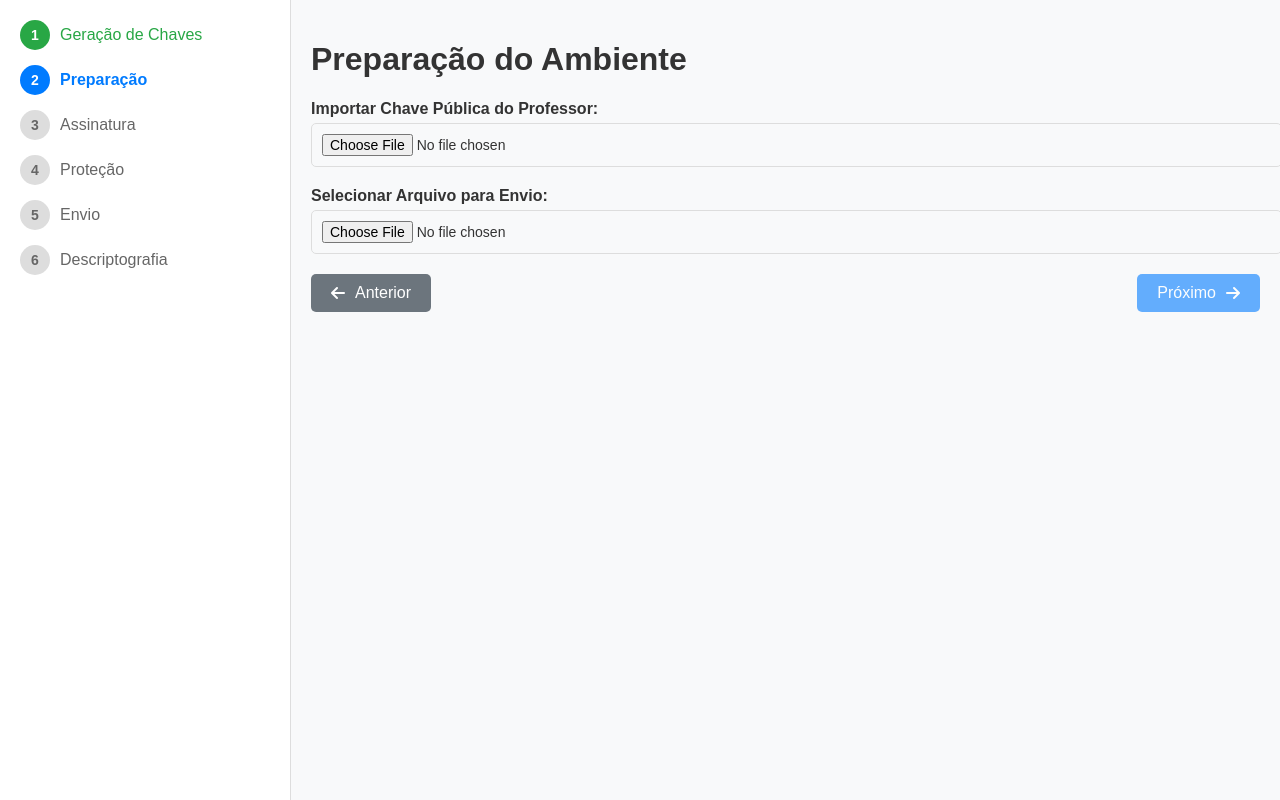
After one commit to gab-2/Sistema-de-Comunicacao-Segura, a Flask app: page /etapa2 in a window 1280 px wide. The commit adds this page. Run offline with Flask 3, Linux system fonts and the light colour scheme.

Commit message:
Criação da Etapa 2 - Preparação

```diff
--- a/app.py
+++ b/app.py
@@ -1,22 +1,25 @@
 from flask import Flask, render_template, request, jsonify, send_file
 from cryptography_module.keys import generate_rsa_keys, generate_aes_key
 import os
+import hashlib
 
 app = Flask(__name__)
 
 # Pasta para salvar os arquivos gerados
 SAVE_DIR = "generated_files"
+UPLOAD_DIR = "uploaded_files"
 os.makedirs(SAVE_DIR, exist_ok=True)
+os.makedirs(UPLOAD_DIR, exist_ok=True)
 
 
 @app.route("/")
 def index():
-    return render_template("etapa1.html")
+    return render_template("etapa1.html", current_step=1)
 
 
 @app.route("/etapa2")
 def etapa2():
-    return render_template("etapa2.html")
+    return render_template("etapa2.html", current_step=2)
 
 
 @app.route("/generate_rsa", methods=["POST"])
@@ -49,6 +52,44 @@ def generate_aes():
     })
 
 
+@app.route("/upload_public_key", methods=["POST"])
+def upload_public_key():
+    if "file" not in request.files:
+        return jsonify({"error": "No file part"}), 400
+    file = request.files["file"]
+    if file.filename == "":
+        return jsonify({"error": "No file selected"}), 400
+    if file:
+        filepath = os.path.join(UPLOAD_DIR, file.filename)
+        file.save(filepath)
+        return jsonify({"message": "File uploaded successfully", "filename": file.filename})
+
+
+@app.route("/upload_file", methods=["POST"])
+def upload_file():
+    if "file" not in request.files:
+        return jsonify({"error": "No file part"}), 400
+    file = request.files["file"]
+    if file.filename == "":
+        return jsonify({"error": "No file selected"}), 400
+    if file:
+        filepath = os.path.join(UPLOAD_DIR, file.filename)
+        file.save(filepath)
+
+        # Calcula o hash SHA-256 do arquivo
+        sha256_hash = hashlib.sha256()
+        with open(filepath, "rb") as f:
+            for byte_block in iter(lambda: f.read(4096), b""):
+                sha256_hash.update(byte_block)
+
+        return jsonify({
+            "message": "File uploaded successfully",
+            "filename": file.filename,
+            "filesize": os.path.getsize(filepath),
+            "hash": sha256_hash.hexdigest()
+        })
+
+
 @app.route("/download/<key_type>")
 def download_key(key_type):
     file_map = {
--- /dev/null
+++ b/static/css/etapa2.css
@@ -0,0 +1,148 @@
+/* Estilo Geral */
+body {
+    font-family: Arial, sans-serif;
+    margin: 0;
+    padding: 0;
+    display: flex;
+    color: #333;
+    background-color: #f8f9fa;
+  }
+
+  .container {
+    display: flex;
+    height: 100vh;
+    width: 100%;
+  }
+
+  /* Sidebar */
+  .sidebar {
+    width: 250px;
+    background-color: #ffffff;
+    padding: 20px;
+    border-right: 1px solid #ddd;
+  }
+
+  .sidebar ul {
+    list-style: none;
+    padding: 0;
+    margin: 0;
+  }
+
+  .sidebar ul li {
+    display: flex;
+    align-items: center;
+    margin-bottom: 15px;
+    font-size: 16px;
+    color: #666;
+  }
+
+  .sidebar ul li .step-circle {
+    display: flex;
+    align-items: center;
+    justify-content: center;
+    width: 30px;
+    height: 30px;
+    border-radius: 50%;
+    margin-right: 10px;
+    background-color: #ddd;
+    color: #666;
+    font-weight: bold;
+    font-size: 14px;
+  }
+
+  /* Etapa Ativa */
+  .sidebar ul li.active {
+    color: #007bff;
+    font-weight: bold;
+  }
+
+  .sidebar ul li.active .step-circle {
+    background-color: #007bff;
+    color: white;
+  }
+
+  /* Etapas Concluídas */
+  .sidebar ul li.completed {
+    color: #28a745;
+  }
+
+  .sidebar ul li.completed .step-circle {
+    background-color: #28a745;
+    color: white;
+  }
+
+  /* Conteúdo */
+  .content {
+    flex: 1;
+    padding: 20px;
+    overflow-y: auto;
+  }
+
+  /* Formulário */
+  .form-group {
+    margin-bottom: 20px;
+  }
+
+  .form-group label {
+    display: block;
+    font-weight: bold;
+    margin-bottom: 5px;
+  }
+
+  .form-group input {
+    width: 100%;
+    padding: 10px;
+    font-size: 14px;
+    border: 1px solid #ddd;
+    border-radius: 5px;
+  }
+
+  /* Informações do Arquivo */
+  .file-info {
+    margin-top: 20px;
+    padding: 15px;
+    background-color: #f9f9f9;
+    border: 1px solid #ddd;
+    border-radius: 5px;
+  }
+
+  .file-info h3 {
+    margin-bottom: 10px;
+  }
+
+  /* Botões */
+  .buttons {
+    display: flex;
+    justify-content: space-between;
+    margin-top: 20px;
+  }
+
+  .btn {
+    padding: 10px 20px;
+    font-size: 16px;
+    cursor: pointer;
+    border: none;
+    border-radius: 5px;
+    display: inline-flex;
+    align-items: center;
+    gap: 10px;
+  }
+
+  .btn.primary {
+    background-color: #007bff;
+    color: white;
+  }
+
+  .btn.secondary {
+    background-color: #6c757d;
+    color: white;
+  }
+
+  .btn:disabled {
+    cursor: not-allowed;
+    opacity: 0.6;
+  }
+
+  .btn:hover:enabled {
+    opacity: 0.9;
+  }
--- /dev/null
+++ b/static/js/etapa2.js
@@ -0,0 +1,51 @@
+// Seletores de Elementos
+const publicKeyUpload = document.getElementById("public-key-upload");
+const fileUpload = document.getElementById("file-upload");
+const fileInfo = document.getElementById("file-info");
+const fileName = document.getElementById("file-name");
+const fileSize = document.getElementById("file-size");
+const fileHash = document.getElementById("file-hash");
+const nextButton = document.getElementById("next-button");
+const previousButton = document.getElementById("previous-button");
+
+// Função para calcular o hash SHA-256
+const calculateHash = async (file) => {
+    const buffer = await file.arrayBuffer();
+    const hashBuffer = await crypto.subtle.digest("SHA-256", buffer);
+    const hashArray = Array.from(new Uint8Array(hashBuffer));
+    return hashArray.map(b => b.toString(16).padStart(2, "0")).join("");
+};
+
+// Atualiza as informações do arquivo selecionado
+fileUpload.addEventListener("change", async (event) => {
+    const file = event.target.files[0];
+    if (file) {
+        // Exibe as informações do arquivo
+        fileName.textContent = file.name;
+        fileSize.textContent = `${(file.size / 1024).toFixed(2)} KB`;
+        fileHash.textContent = await calculateHash(file);
+        fileInfo.style.display = "block";
+
+        // Habilita o botão "Próximo" se a chave pública e o arquivo estiverem selecionados
+        if (publicKeyUpload.files.length > 0) {
+            nextButton.disabled = false;
+        }
+    }
+});
+
+// Habilita o botão "Próximo" ao selecionar uma chave pública
+publicKeyUpload.addEventListener("change", () => {
+    if (fileUpload.files.length > 0) {
+        nextButton.disabled = false;
+    }
+});
+
+// Botão Anterior
+previousButton.addEventListener("click", () => {
+    window.location.href = "/"; // Retorna para a etapa anterior
+});
+
+// Botão Próximo
+nextButton.addEventListener("click", () => {
+    window.location.href = "/etapa3"; // Redireciona para a próxima etapa
+});
--- a/templates/etapa1.html
+++ b/templates/etapa1.html
@@ -5,7 +5,7 @@
     <meta charset="UTF-8">
     <meta name="viewport" content="width=device-width, initial-scale=1.0">
     <title>Sistema de Comunicação Segura</title>
-    <link rel="stylesheet" href="/static/css/style.css">
+    <link rel="stylesheet" href="/static/css/etapa1.css">
     <!-- Biblioteca de ícones -->
     <link rel="stylesheet" href="https://cdnjs.cloudflare.com/ajax/libs/font-awesome/6.0.0-beta3/css/all.min.css">
 </head>
@@ -87,7 +87,7 @@
             </button>
         </main>
     </div>
-    <script src="/static/js/script.js"></script>
+    <script src="/static/js/etapa1.js"></script>
 </body>
 
 </html>
--- /dev/null
+++ b/templates/etapa2.html
@@ -0,0 +1,58 @@
+<!DOCTYPE html>
+<html lang="en">
+<head>
+    <meta charset="UTF-8">
+    <meta name="viewport" content="width=device-width, initial-scale=1.0">
+    <title>Preparação do Ambiente</title>
+    <link rel="stylesheet" href="/static/css/etapa2.css">
+    <!-- Biblioteca de ícones -->
+    <link rel="stylesheet" href="https://cdnjs.cloudflare.com/ajax/libs/font-awesome/6.0.0-beta3/css/all.min.css">
+</head>
+<body>
+    <div class="container">
+        <!-- Menu Lateral -->
+        <nav class="sidebar">
+            <ul id="sidebar-steps">
+                <li data-step="1" class="completed"><span class="step-circle">1</span> Geração de Chaves</li>
+                <li data-step="2" class="active"><span class="step-circle">2</span> Preparação</li>
+                <li data-step="3"><span class="step-circle">3</span> Assinatura</li>
+                <li data-step="4"><span class="step-circle">4</span> Proteção</li>
+                <li data-step="5"><span class="step-circle">5</span> Envio</li>
+                <li data-step="6"><span class="step-circle">6</span> Descriptografia</li>
+            </ul>
+        </nav>
+
+        <!-- Conteúdo Central -->
+        <main class="content">
+            <h1>Preparação do Ambiente</h1>
+
+            <!-- Importar Chave Pública -->
+            <div class="form-group">
+                <label for="public-key-upload">Importar Chave Pública do Professor:</label>
+                <input id="public-key-upload" type="file" accept=".pem">
+            </div>
+
+            <!-- Selecionar Arquivo -->
+            <div class="form-group">
+                <label for="file-upload">Selecionar Arquivo para Envio:</label>
+                <input id="file-upload" type="file">
+            </div>
+
+            <!-- Informações do Arquivo -->
+            <div id="file-info" class="file-info" style="display: none;">
+                <h3>Informações do Arquivo:</h3>
+                <p><strong>Nome:</strong> <span id="file-name"></span></p>
+                <p><strong>Tamanho:</strong> <span id="file-size"></span></p>
+                <p><strong>Hash SHA-256:</strong> <span id="file-hash"></span></p>
+            </div>
+
+            <!-- Botões de Navegação -->
+            <div class="buttons">
+                <button id="previous-button" class="btn secondary"><i class="fas fa-arrow-left"></i> Anterior</button>
+                <button id="next-button" class="btn primary" disabled>Próximo <i class="fas fa-arrow-right"></i></button>
+            </div>
+        </main>
+    </div>
+    <script src="/static/js/etapa2.js"></script>
+</body>
+</html>
```
Also changed, not shown: static/css/etapa1.css (renamed from static/css/style.css), static/js/etapa1.js (renamed from static/js/script.js), 4 other files.
